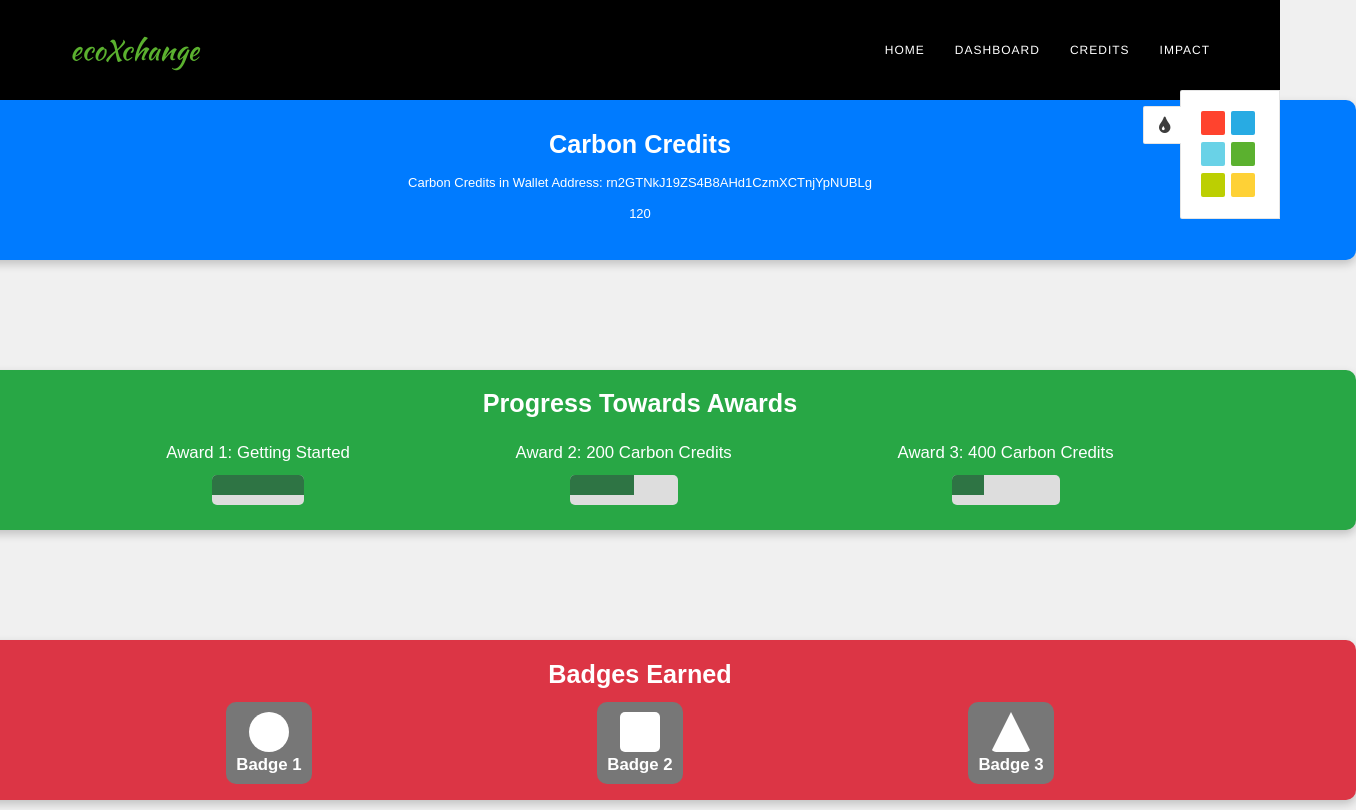
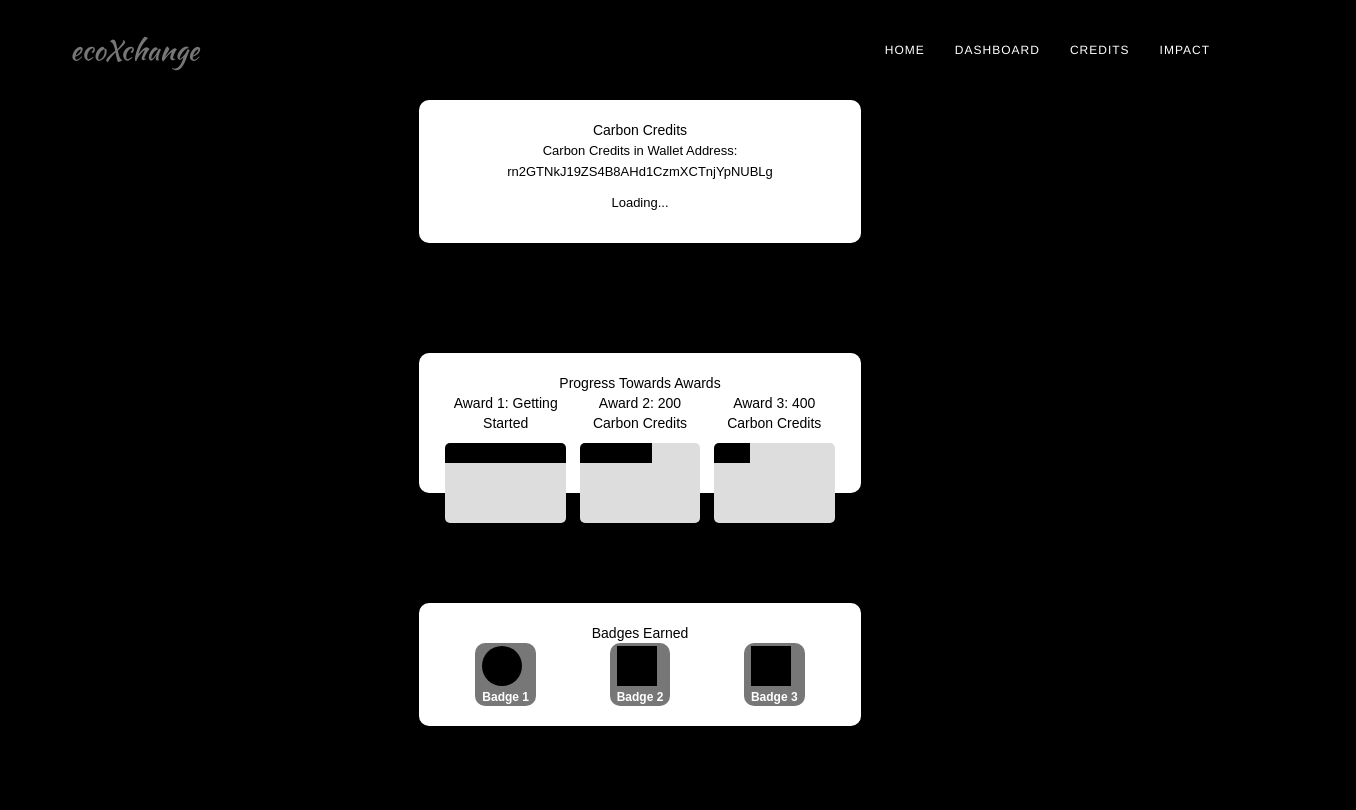
Before and after one commit to LegendaryPenguin/ecoXchange, a website: page credits.html in a window 1280 px wide. Shown: the whole page, 1356 px wide, since content can reach past the window. Drawn offline with nearby package versions, Linux system fonts and the light colour scheme; a script that the page names is missing.

Commit message:
All changes have been made to dashboard and credits for styling. Dashboard also has a list postings option now

```diff
--- a/credits.html
+++ b/credits.html
@@ -4,80 +4,19 @@
     <meta charset="utf-8">
     <meta http-equiv="X-UA-Compatible" content="IE=edge">
     <meta name="viewport" content="width=device-width, initial-scale=1">
-    <meta name="description" content="">
-    <meta name="author" content="">
-
-    <title>ecoXchange - One Page Multipurpose Bootstrap Theme</title>
+    <title>Credits - ecoXchange</title>
 
     <!-- Bootstrap Core CSS -->
     <link href="asset/css/bootstrap.min.css" rel="stylesheet">
 
-    <!-- Font Awesome CSS -->
-    <link href="css/font-awesome.min.css" rel="stylesheet">
-
-
-    <!-- Animate CSS -->
-    <link href="css/animate.css" rel="stylesheet" >
-
-    <!-- Owl-Carousel -->
-    <link rel="stylesheet" href="css/owl.carousel.css" >
-    <link rel="stylesheet" href="css/owl.theme.css" >
-    <link rel="stylesheet" href="css/owl.transitions.css" >
-
     <!-- Custom CSS -->
     <link href="css/style.css" rel="stylesheet">
-    <link href="css/responsive.css" rel="stylesheet">
-
-    <!-- Colors CSS -->
-    <link rel="stylesheet" type="text/css" href="css/color/green.css">
-
-
-
-    <!-- Colors CSS -->
-    <link rel="stylesheet" type="text/css" href="css/color/green.css" title="green">
-    <link rel="stylesheet" type="text/css" href="css/color/light-red.css" title="light-red">
-    <link rel="stylesheet" type="text/css" href="css/color/blue.css" title="blue">
-    <link rel="stylesheet" type="text/css" href="css/color/light-blue.css" title="light-blue">
-    <link rel="stylesheet" type="text/css" href="css/color/yellow.css" title="yellow">
-    <link rel="stylesheet" type="text/css" href="css/color/light-green.css" title="light-green">
 
     <!-- Custom Fonts -->
     <link href='http://fonts.googleapis.com/css?family=Kaushan+Script' rel='stylesheet' type='text/css'>
 
-
     <!-- Modernizer js -->
     <script src="js/modernizr.custom.js"></script>
-
-
-    <!--[if lt IE 9]>
-        <script src="https://oss.maxcdn.com/libs/html5shiv/3.7.0/html5shiv.js"></script>
-        <script src="https://oss.maxcdn.com/libs/respond.js/1.4.2/respond.min.js"></script>
-    <![endif]-->
-
-</head>
-
-<body class="index">
-
-
-    <!-- Styleswitcher
-================================================== -->
-        <div class="colors-switcher">
-            <a id="show-panel" class="hide-panel"><i class="fa fa-tint"></i></a>
-                <ul class="colors-list">
-                    <li><a title="Light Red" onClick="setActiveStyleSheet('light-red'); return false;" class="light-red"></a></li>
-                    <li><a title="Blue" class="blue" onClick="setActiveStyleSheet('blue'); return false;"></a></li>
-                    <li class="no-margin"><a title="Light Blue" onClick="setActiveStyleSheet('light-blue'); return false;" class="light-blue"></a></li>
-                    <li><a title="Green" class="green" onClick="setActiveStyleSheet('green'); return false;"></a></li>
-
-                    <li class="no-margin"><a title="light-green" class="light-green" onClick="setActiveStyleSheet('light-green'); return false;"></a></li>
-                    <li><a title="Yellow" class="yellow" onClick="setActiveStyleSheet('yellow'); return false;"></a></li>
-
-                </ul>
-
-        </div>
-    <meta charset="UTF-8">
-    <meta name="viewport" content="width=device-width, initial-scale=1.0">
-    <title>Credits - ecoXchange</title>
 
     <!-- CSS Styles -->
     <style>
@@ -88,107 +27,47 @@
             display: flex;
             flex-direction: column;
             align-items: center;
-    background-color: #f0f0f0;
+            background-color: #000000; /* Set background color to true black */
+            color: white; /* Set text color to white for visibility */
         }
 
-/* Navbar Styling */
         .navbar {
-    background-color: black; /* Set background color to black */
+            background-color: #000000;
         }
 
-.navbar-default .navbar-nav > li > a {
-    color: white; /* Change link text color to white */
+        .navbar-default .navbar-nav > li > a,
+        .navbar-brand {
+            color: white;
         }
 
-.navbar-default .navbar-nav > li > a:hover {
-    color: #007bff; /* Optional: Change link color on hover */
-}
-
-.navbar-brand {
-    color: white; /* Change brand text color to white */
-}
-
-.navbar-toggle .icon-bar {
-    background-color: white; /* Set the toggle icon color to white */
-}
-
-/* Block Styling */
         .block {
-    width: 200%; /* Takes up about 3/4 of page width */
-    height: 20vh; /* Adjust height as needed */
+            width: 80%;
             margin: 10px 0;
-    margin-top: 100px; /* Add a top margin only */
+            margin-top: 100px;
             border-radius: 10px;
             box-shadow: 0px 4px 10px rgba(0, 0, 0, 0.2);
             padding: 20px;
-    color: white;
+            background-color: white;
+            color: black;
             display: flex;
             flex-direction: column;
             justify-content: center;
             align-items: center;
             text-align: center;
-    font-size: 1.2em;
-}
-.shape {
-            width: 40px; /* Set a fixed width */
-            height: 40px; /* Set a fixed height */
-            margin-bottom: 5px;
-            background-color: #fff; /* Shape color */
-            border-radius: 5px; /* Add border radius for rounded corners */
         }
 
-        /* Specific shapes */
-        .circle {
-            border-radius: 50%; /* Make it circular */
+        .progress-container {
+            display: flex;
+            justify-content: space-around;
+            width: 100%;
         }
 
-        .square {
-            /* No additional styling needed for square */
-        }
-
-        .triangle {
-            width: 0;
-            height: 0;
-            border-left: 20px solid transparent; /* Left border */
-            border-right: 20px solid transparent; /* Right border */
-            border-bottom: 40px solid white; /* Bottom border to create triangle */
-            background-color: transparent; /* No background color */
-        }
-
-.block.blue { background-color: #007bff; }
-.block.green { background-color: #28a745; }
-.block.red { background-color: #dc3545; }
-
-/* Inner content styling */
-.block-title {
-    font-size: 1.5em;
-    font-weight: bold;
-    margin-bottom: 10px;
-}
-
-.progress-container, .badges-container {
-    display: flex;
-    justify-content: space-around;
-    width: 80%;
-}
-
-.award, .badge {
-    display: flex;
-    flex-direction: column;
-    align-items: center;
-    color: #fff;
-    font-size: 1em;
-    padding: 10px;
-}
-
-.badge img {
-    width: 40px;
-    height: 40px;
-    margin-bottom: 5px;
+        .award {
+            width: 30%;
         }
 
         .progress-bar {
-    width: 50%;
+            width: 100%;
             background-color: #ddd;
             border-radius: 5px;
             overflow: hidden;
@@ -197,9 +76,34 @@
 
         .progress {
             height: 20px;
-    background-color: #0e6028d7;
+            background-color: black;
         }
 
+        .badges-container {
+            display: flex;
+            justify-content: space-around;
+            width: 100%;
+        }
+
+        .badge .shape {
+            width: 40px;
+            height: 40px;
+            margin-bottom: 5px;
+            background-color: black;
+        }
+
+        .shape.circle {
+            border-radius: 50%;
+        }
+
+        .triangle {
+            width: 0;
+            height: 0;
+            border-left: 20px solid transparent;
+            border-right: 20px solid transparent;
+            border-bottom: 40px solid black;
+            background-color: transparent;
+        }
     </style>
 </head>
 <body>
@@ -207,7 +111,6 @@
     <!-- Navigation Bar -->
     <nav class="navbar navbar-default navbar-fixed-top">
         <div class="container">
-            <!-- Brand and toggle get grouped for better mobile display -->
             <div class="navbar-header page-scroll">
                 <button type="button" class="navbar-toggle" data-toggle="collapse" data-target="#bs-example-navbar-collapse-1">
                     <span class="sr-only">Toggle navigation</span>
@@ -217,8 +120,6 @@
                 </button>
                 <a class="navbar-brand page-scroll" href="#page-top">ecoXchange</a>
             </div>
-
-            <!-- Navbar links -->
             <div class="collapse navbar-collapse" id="bs-example-navbar-collapse-1">
                 <ul class="nav navbar-nav navbar-right">
                     <li><a class="page-scroll" href="index.html#page-top">Home</a></li>
@@ -231,21 +132,20 @@
     </nav>
 
     <!-- Carbon Credits Block -->
-    <div class="block blue">
+    <div class="block">
         <div class="block-title">Carbon Credits</div>
         <p>Carbon Credits in Wallet Address: rn2GTNkJ19ZS4B8AHd1CzmXCTnjYpNUBLg</p>
-        <p id="carbon-credits-quantity">120</p> <!-- Placeholder quantity, can be dynamic -->
+        <p id="carbon-credits-quantity">Loading...</p>
     </div>
 
     <!-- Progress Towards Awards Block -->
-    <div class="block green">
+    <div class="block">
         <div class="block-title">Progress Towards Awards</div>
         <div class="progress-container">
-            <!-- Example progress bars for three awards -->
             <div class="award">
                 <div>Award 1: Getting Started</div>
                 <div class="progress-bar">
-                    <div class="progress" style="width: 120%;"></div>
+                    <div class="progress" style="width: 100%;"></div>
                 </div>
             </div>
             <div class="award">
@@ -264,25 +164,57 @@
     </div>
 
     <!-- Badges Earned Block -->
-<div class="block red">
+    <div class="block">
         <div class="block-title">Badges Earned</div>
         <div class="badges-container">
-        <!-- Example badges with shapes -->
             <div class="badge">
-            <div class="shape circle"></div> <!-- Circle shape -->
+                <div class="shape circle"></div>
                 <div>Badge 1</div>
             </div>
             <div class="badge">
-            <div class="shape square"></div> <!-- Square shape -->
+                <div class="shape square"></div>
                 <div>Badge 2</div>
             </div>
             <div class="badge">
-            <div class="shape triangle"></div> <!-- Triangle shape -->
+                <div class="shape triangle"></div>
                 <div>Badge 3</div>
             </div>
         </div>
     </div>
 
+    <!-- XRPL Integration Script -->
+    <script src="https://cdnjs.cloudflare.com/ajax/libs/xrpl/2.3.1/xrpl.min.js"></script>
+    <script>
+        async function initializeXRPL() {
+            const client = new xrpl.Client("wss://s.altnet.rippletest.net:51233");
+            await client.connect();
 
+            const mainAccount = {
+                address: "rn2GTNkJ19ZS4B8AHd1CzmXCTnjYpNUBLg",
+                secret: "sEdSYzjwuAu3nPLSTpkrv31tBsoRCPt"
+            };
+            const wallet = xrpl.Wallet.fromSeed(mainAccount.secret);
+
+            async function displayBalance() {
+                try {
+                    const response = await client.request({
+                        command: "account_info",
+                        account: wallet.classicAddress,
+                        ledger_index: "validated"
+                    });
+                    const balance = xrpl.dropsToXrp(response.result.account_data.Balance);
+                    document.getElementById("carbon-credits-quantity").innerText = `Balance: ${balance} CARBON CREDIT`;
+                } catch (error) {
+                    document.getElementById("carbon-credits-quantity").innerText = "Error loading balance";
+                    console.error("Balance loading error:", error);
+                }
+            }
+
+            displayBalance();
+            window.addEventListener("beforeunload", () => client.disconnect());
+        }
+
+        initializeXRPL();
+    </script>
 </body>
 </html>
```
Also changed, not shown: dashboard.html (+109 -79 lines). Lines whose indentation alone changed are shown as unchanged.
